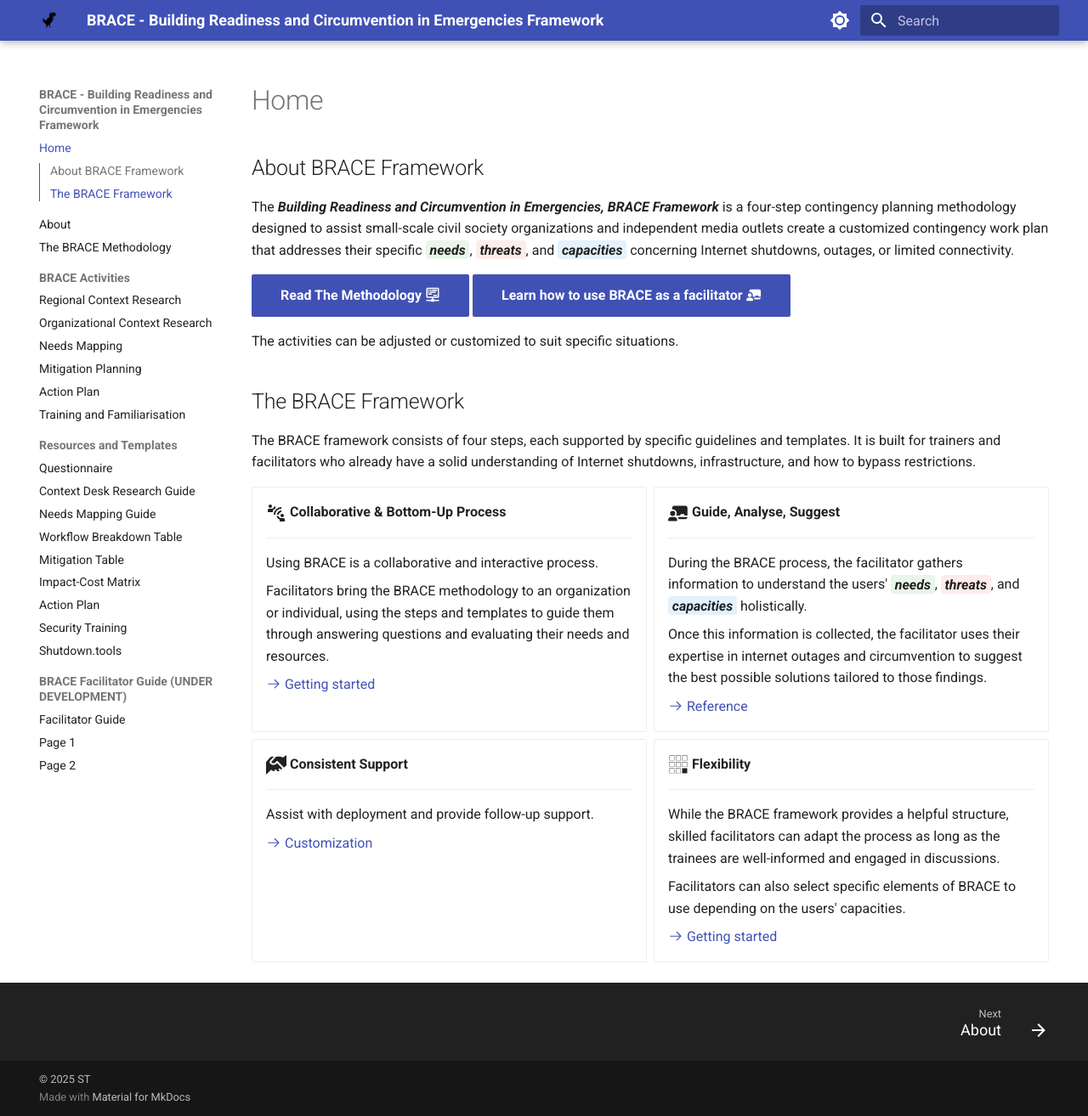
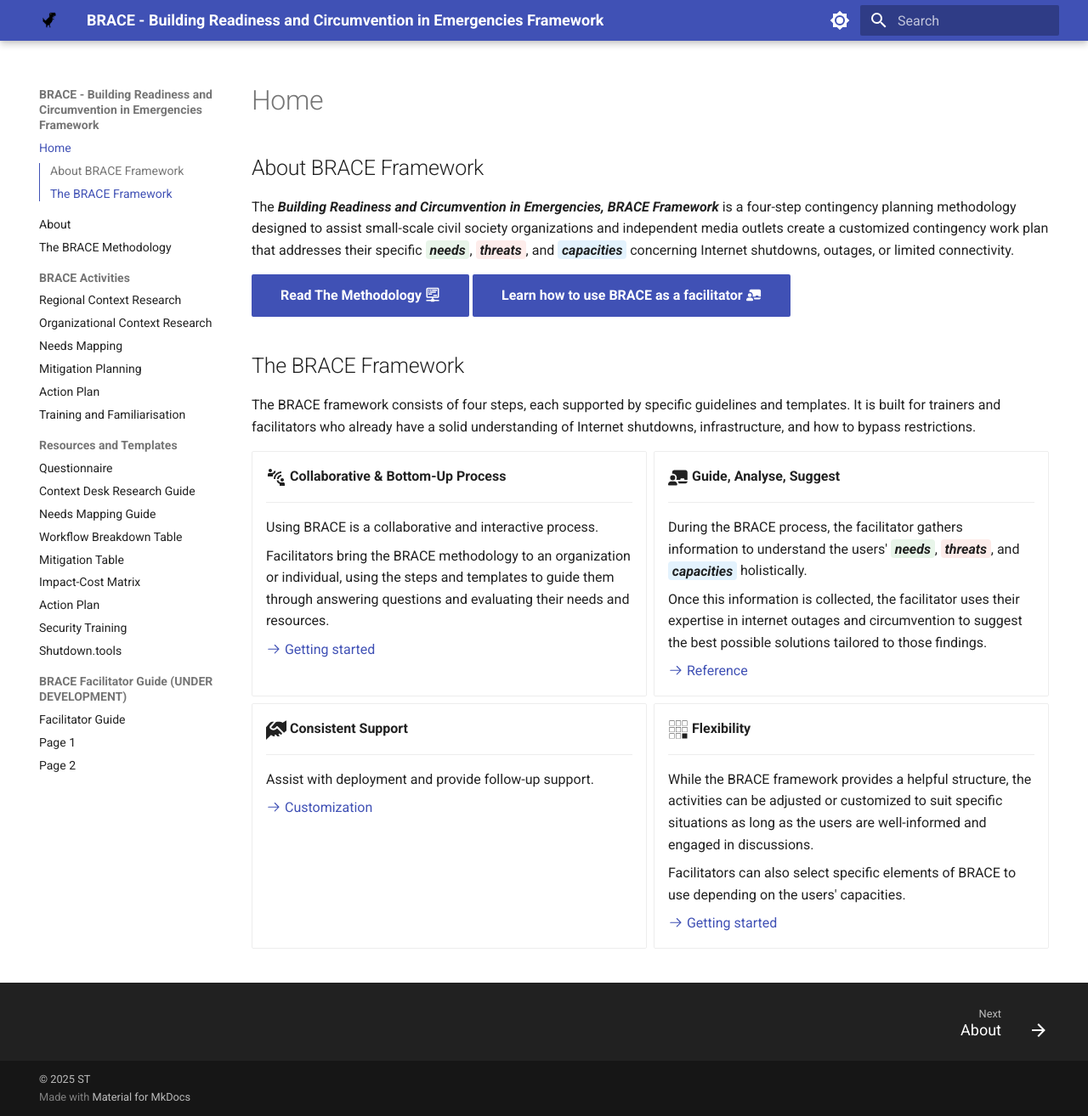
Before and after one commit to BRACE-Framework/BRACE-Framework.github.io, an MkDocs documentation site: the page built from docs/index.md, in a window 1280 px wide and 1314 px high. Shown: the whole window at 85% size. Built offline with MkDocs 1.6.1 and Material for MkDocs 9.7.7, drawn with Linux system fonts in a browser that asks for light colours; plug-ins that fetch from the network failed and are left out.

Commit message:
add content

```diff
--- a/docs/index.md
+++ b/docs/index.md
@@ -15,8 +15,6 @@ schema:
 The ***Building Readiness and Circumvention in Emergencies, BRACE Framework*** is a four-step contingency planning methodology designed to assist small-scale civil society organizations and independent media outlets create a customized contingency work plan that addresses their specific <span style="background-color:#e8f5e9; padding:0.1em 0.3em; border-radius:4px;"><strong><em>needs</em></strong></span>, <span style="background-color:#fdecea; padding:0.1em 0.3em; border-radius:4px;"><strong><em>threats</em></strong></span>, and <span style="background-color:#e3f2fd; padding:0.1em 0.3em; border-radius:4px;"><strong><em>capacities</em></strong></span> concerning Internet shutdowns, outages, or limited connectivity.
 
 [Read The Methodology :material-network-pos:](posts/methodology.md){ .md-button .md-button--primary } [Learn how to use BRACE as a facilitator :fontawesome-solid-chalkboard-teacher:](docs/posts/User-Guide/user-guide.md){ .md-button .md-button--primary }
-
-The activities can be adjusted or customized to suit specific situations.
 
 ## The BRACE Framework
 
@@ -56,7 +54,7 @@ The BRACE framework consists of four steps, each supported by specific guideline
 
     ---
 
-    While the BRACE framework provides a helpful structure, skilled facilitators can adapt the process as long as the trainees are well-informed and engaged in discussions.
+    While the BRACE framework provides a helpful structure, the activities can be adjusted or customized to suit specific situations as long as the users are well-informed and engaged in discussions.
 
     Facilitators can also select specific elements of BRACE to use depending on the users' capacities.
 
```
